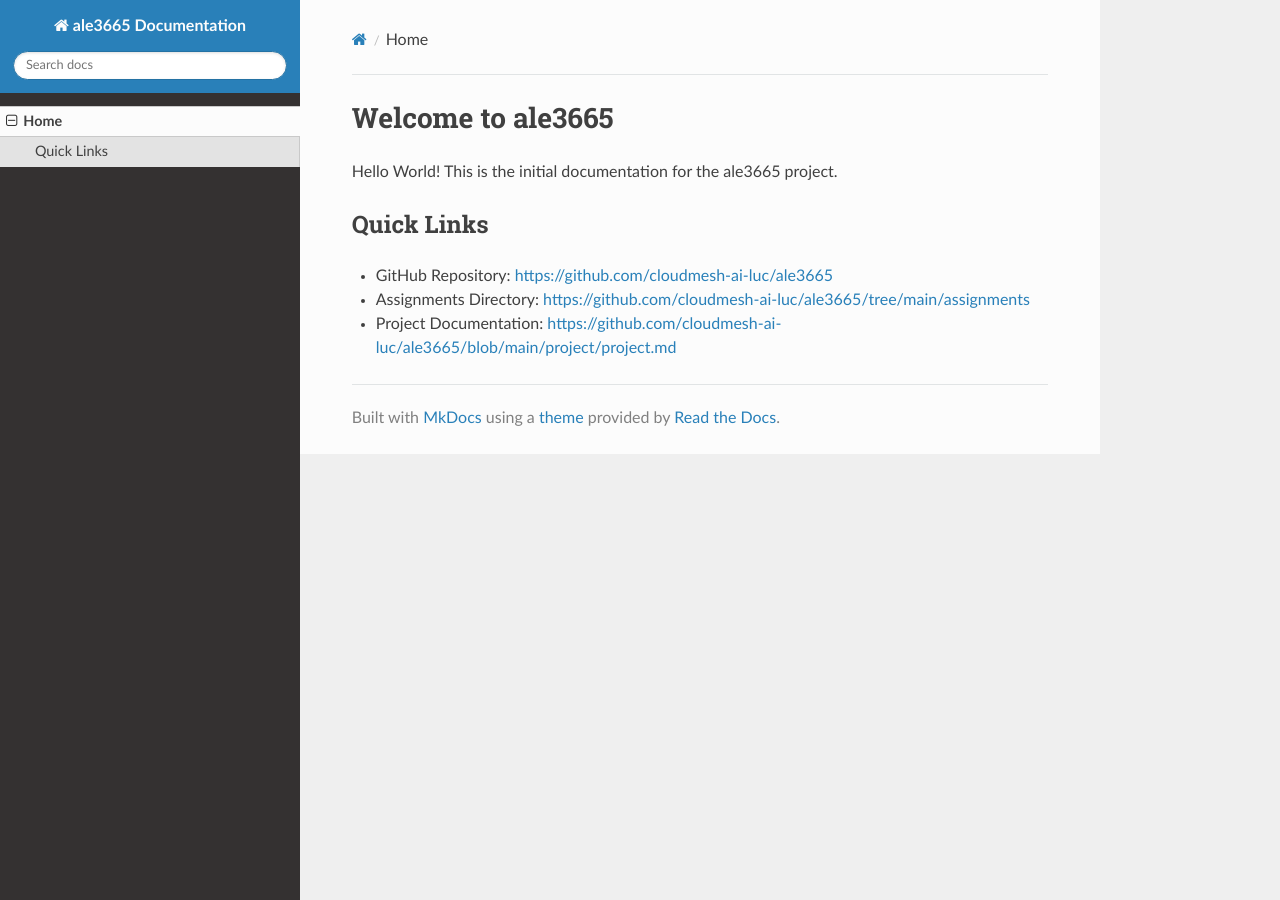
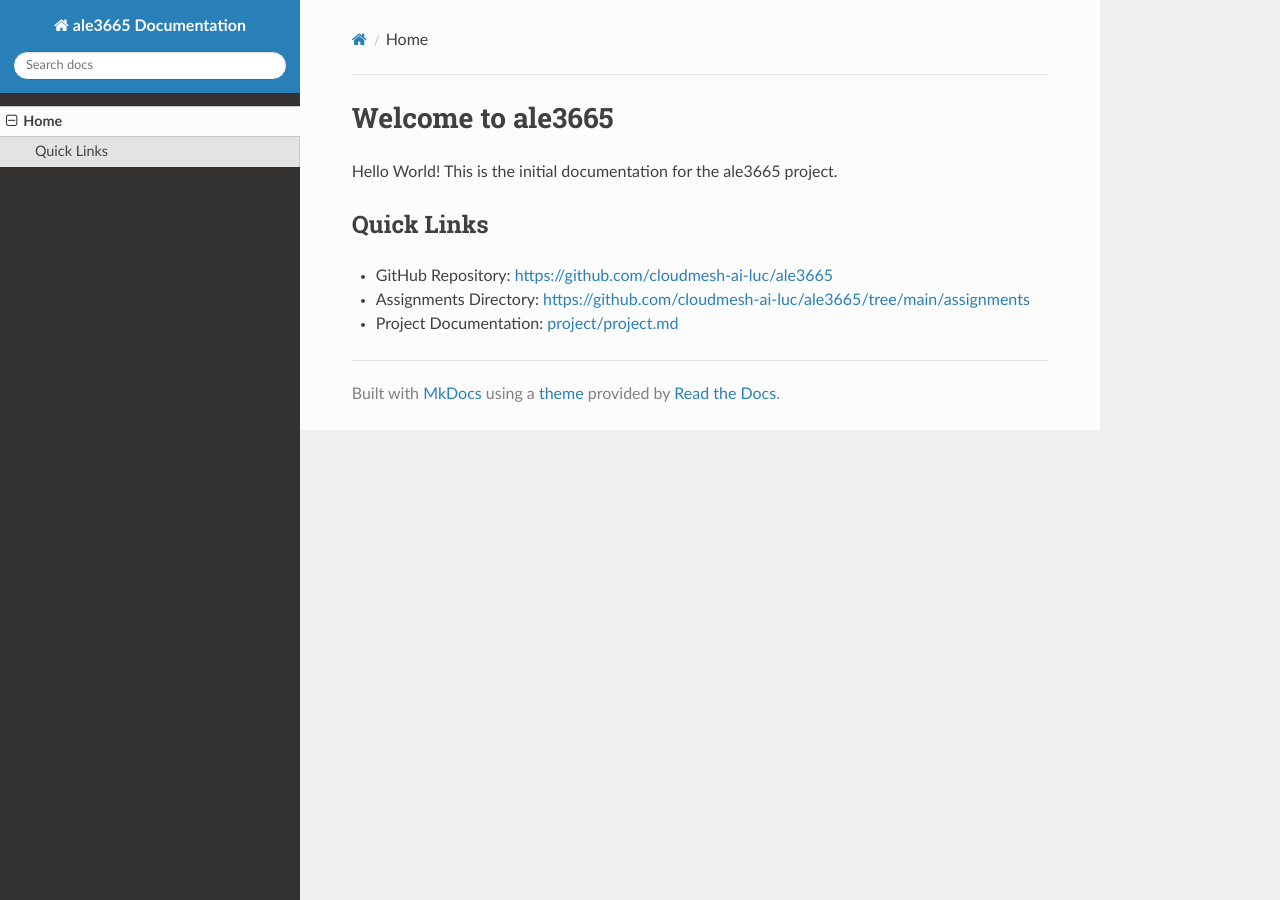
Before and after one commit to cloudmesh-ai-luc/ale3665, an MkDocs documentation site: the page built from docs/index.md, in a window 1280 px wide. Built offline with MkDocs 1.6.1, drawn with Linux system fonts in a browser that asks for light colours; nearby versions of some CDN libraries; part of the change alters nothing that is shown.

Commit message:
Migrate project dir to docs and update index.md

```diff
--- a/docs/index.md
+++ b/docs/index.md
@@ -5,4 +5,6 @@ Hello World! This is the initial documentation for the ale3665 project.
 ## Quick Links
 - GitHub Repository: [https://github.com/cloudmesh-ai-luc/ale3665](https://github.com/cloudmesh-ai-luc/ale3665)
 - Assignments Directory: [https://github.com/cloudmesh-ai-luc/ale3665/tree/main/assignments](https://github.com/cloudmesh-ai-luc/ale3665/tree/main/assignments)
-- Project Documentation: [https://github.com/cloudmesh-ai-luc/ale3665/blob/main/project/project.md](https://github.com/cloudmesh-ai-luc/ale3665/blob/main/project/project.md)
+- Project Documentation: [project/project.md](project/project.md)
+
+<!-- NOTE: The project/project.md at the root is no longer used and must be deleted by the student after verification that things are in order -->
```
Also changed, not shown: docs/project/project.md (added).
